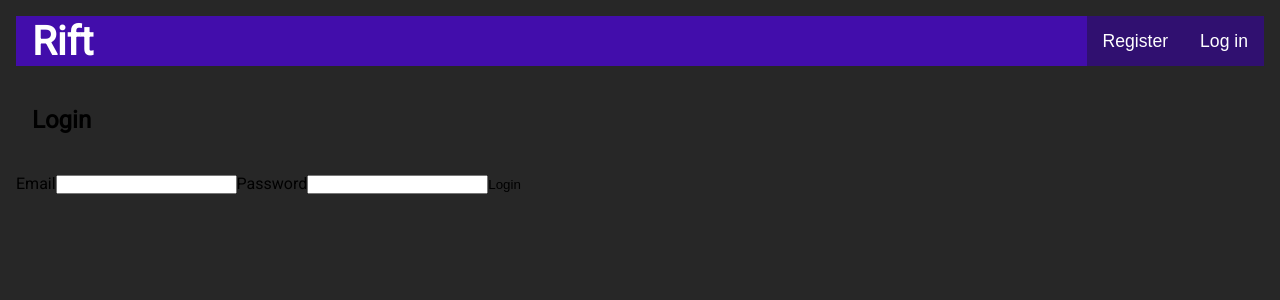
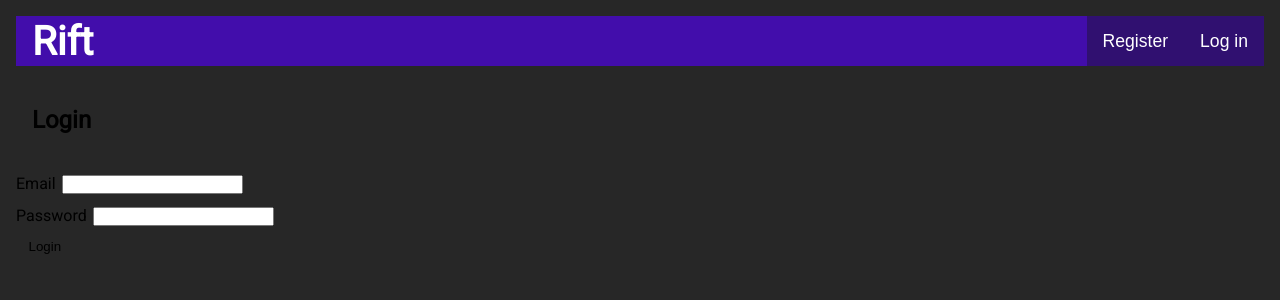
Before and after one commit to Vor-Tech/RiftReact, a React (Create React App) app: page /login in a window 1280 px wide. Shown: the top 300 px of the page. Built offline with nearby package versions, Linux system fonts and the light colour scheme; no server answers.

Commit message:
Fixed message board displaying after logout

```diff
--- a/src/components/layout/BottomBar.js
+++ b/src/components/layout/Messaging/BottomBar.js
@@ -1,5 +1,5 @@
 import React, {useContext} from "react";
-import UserContext from "../../context/UserContext";
+import UserContext from "../../../context/UserContext";
 
 import { fade, makeStyles } from "@material-ui/core/styles";
 import AppBar from "@material-ui/core/AppBar";
@@ -61,24 +61,26 @@ export default function BottomBar(props) {
           <div className={classes.icon}>
             <FaceIcon />
           </div>
-            {userData.user ? (
+            {userData.displayName ? (
               <InputBase
-              value={userData.user.displayName}
-              script={userData.user.handleName}
+              value={userData.displayName+'#'+userData.discriminator}
+              script={userData.handleName}
               classes={{
                 root: classes.inputRoot,
                 input: classes.inputInput,
               }}
+
+              readOnly={true}
               inputProps={{ "aria-label": "name", "aria-readonly": true }}
               />
             ) : (
               <InputBase
-              value={props.author}
+              value={'Name'}
+              onChange={props.handleName}
               classes={{
                 root: classes.inputRoot,
                 input: classes.inputInput,
               }}
-              readOnly={true}
               inputProps={{ "aria-label": "name" }}
             />
             )}
--- a/src/components/layout/auth/Login.js
+++ b/src/components/layout/auth/Login.js
@@ -28,23 +28,25 @@ export default function Login() {
             <h2 className="page">Login</h2>
 
             <form onSubmit={submit}>
-
-                <label htmlFor="login-email">Email</label>
+                <div>
+                <label htmlFor="login-email" style={{paddingRight: '.5%'}}>Email</label>
                     <input
                         id="login-email"
                         type="email"
                         onChange={e => setEmail(e.target.value)}
                     />
-
-                <label htmlFor="login-password">Password</label>
+                </div>
+                <div style={{paddingTop: '1%'}}>
+                <label htmlFor="login-password" style={{paddingRight: '.5%'}}>Password</label>
                     <input
                         id="login-password"
                         type="password"
                         onChange={e => setPassword(e.target.value)}
                     />
-
-                <input type="submit" value="Login"/>
-
+                </div>
+                <div>
+                <input type="submit" value="Login" style={{paddingLeft: '1%', paddingTop: '1%'}} />
+                </div>
             </form>
         </div>
     )
--- a/src/components/pages/Home.js
+++ b/src/components/pages/Home.js
@@ -3,16 +3,17 @@ import Messager from './Messager';
 import UserContext from "../../context/UserContext";
 
 export default function Home() {
-    const {token} = useContext(UserContext);
+    const {userData} = useContext(UserContext);
 
     return (
         <div>
-            {token ? (
+            {userData.user || localStorage.getItem("auth-token") ? (
                 <Messager />
             ) : (
-                <></>
+                <>
+                <h1 className='loginRequired' style={{textAlign: 'center', paddingTop: '1%'}}>You must login or create an account</h1>
+                </>
             )}
-
         </div>
     )
 }
--- a/src/components/pages/Messager.js
+++ b/src/components/pages/Messager.js
@@ -7,8 +7,9 @@ import io from "socket.io-client";
 import Paper from "@material-ui/core/Paper";
 import Typography from "@material-ui/core/Typography";
 
-import BottomBar from "../layout/BottomBar";
+import BottomBar from "../layout/Messaging/BottomBar";
 import "../../assets/css/Messager.css";
+import { ButtonBase } from "@material-ui/core";
 
 
 
@@ -67,8 +68,7 @@ const handleName = (event) => {
   setUserData((userData) => ({
     ...userData,
     user: {
-      ...userData.user,
-      displayName: userData.displayName
+      ...userData.displayName
     }
   }));
 }
@@ -106,10 +106,10 @@ return (
         return (
           <div key={index}>
             <Typography variant="caption" className="name">
-              {el.author?.displayName}
+              <ButtonBase> {el.author?.displayName ? (el.author?.displayName+'#'+el.author?.discriminator) : ('Anonymous')} </ButtonBase> {/*TODO display sent_at on hover, hide tag until hover, fix onClick, make custom button*/}
             </Typography>
-            <Typography variant="body1" className="content">
-              {el.content}
+            <Typography variant="body1" className="content" style={{paddingLeft: '.75%'}}> {/*TODO add line wrapping and remove user tag if above message was sent by same user*/}
+              {el.content.length < 10000 ? el.content : alert("Message must be less than 10,000 characters")}
             </Typography>
           </div>
         );
```
Also changed, not shown: src/components/popups/ProfileCard_Full.js (+9 -0 lines), 2 other files (tests, documents, lock files or other folders).
